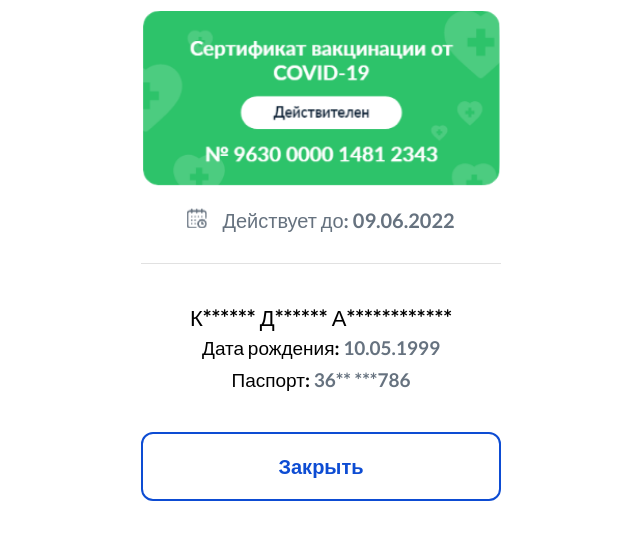
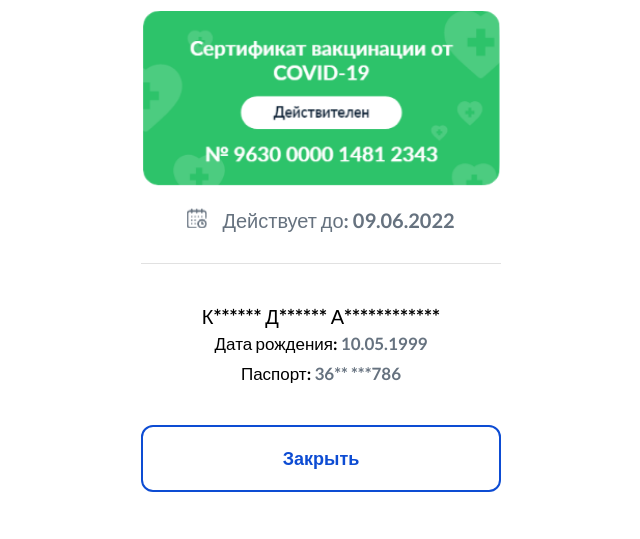
Before and after one commit to Difine/qr-certificate, a plain HTML site: page index.html in a window 1280 px wide. Shown: the part 127-666 px from the top of the page, without its empty margins (319-959 px from the left). Drawn offline with Linux system fonts and the light colour scheme.

Commit message:
Update style.css

```diff
--- a/style.css
+++ b/style.css
@@ -68,19 +68,19 @@ body {
 }
 
 .user_name {
-    font-size: 22px;
+    font-size: 20px;
     text-align: center;
     margin-bottom: 4px;
 }
 
 .user_dob {
-    font-size: 19px;
+    font-size: 17px;
     text-align: center;
     margin-bottom: 8px;
 }
 
 .user_pass {
-    font-size: 19px;
+    font-size: 17px;
     text-align: center;
 }
 
@@ -103,7 +103,7 @@ body {
 .btn_close:hover {
     text-decoration: none;
     color: #0d4cd3;
-    font-size: 20px;
+    font-size: 18px;
     font-weight: 600;
 
 }
```
